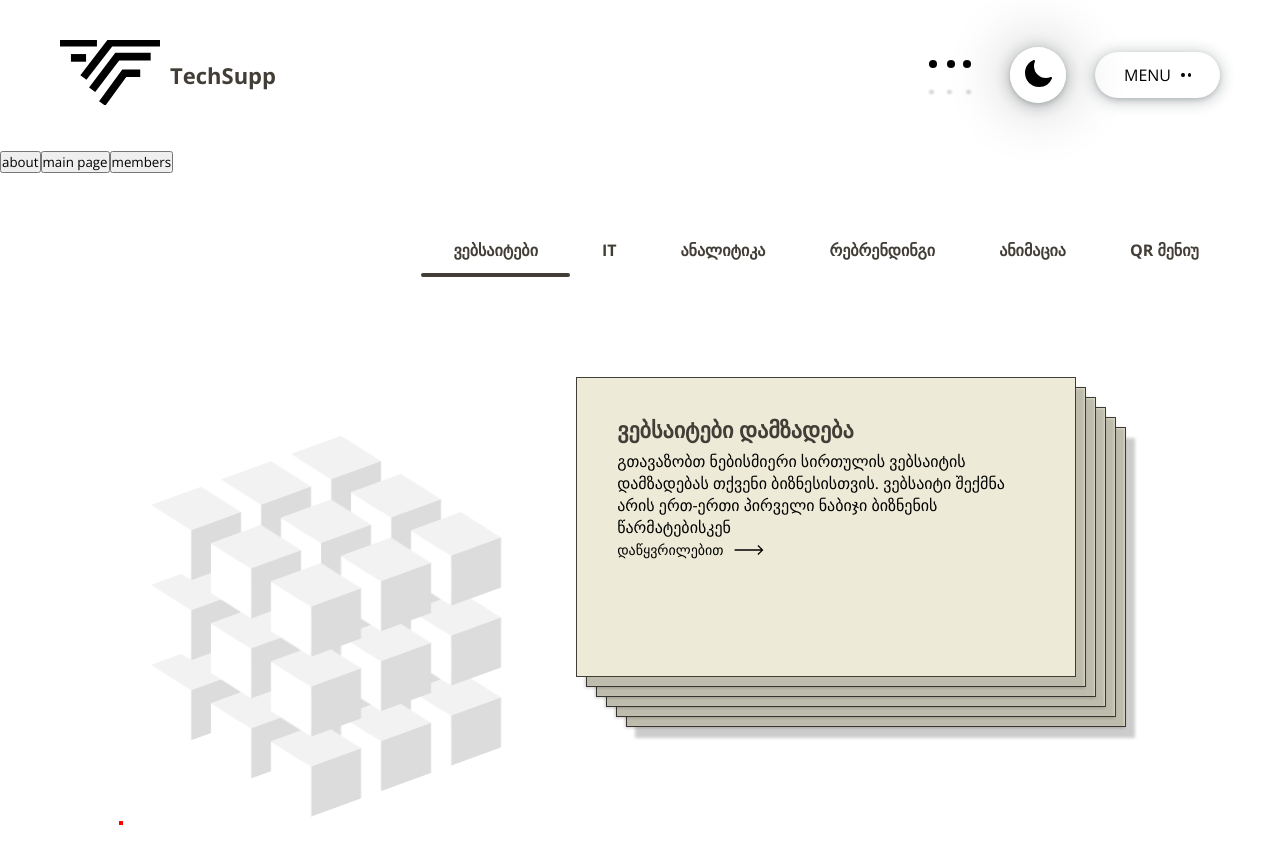
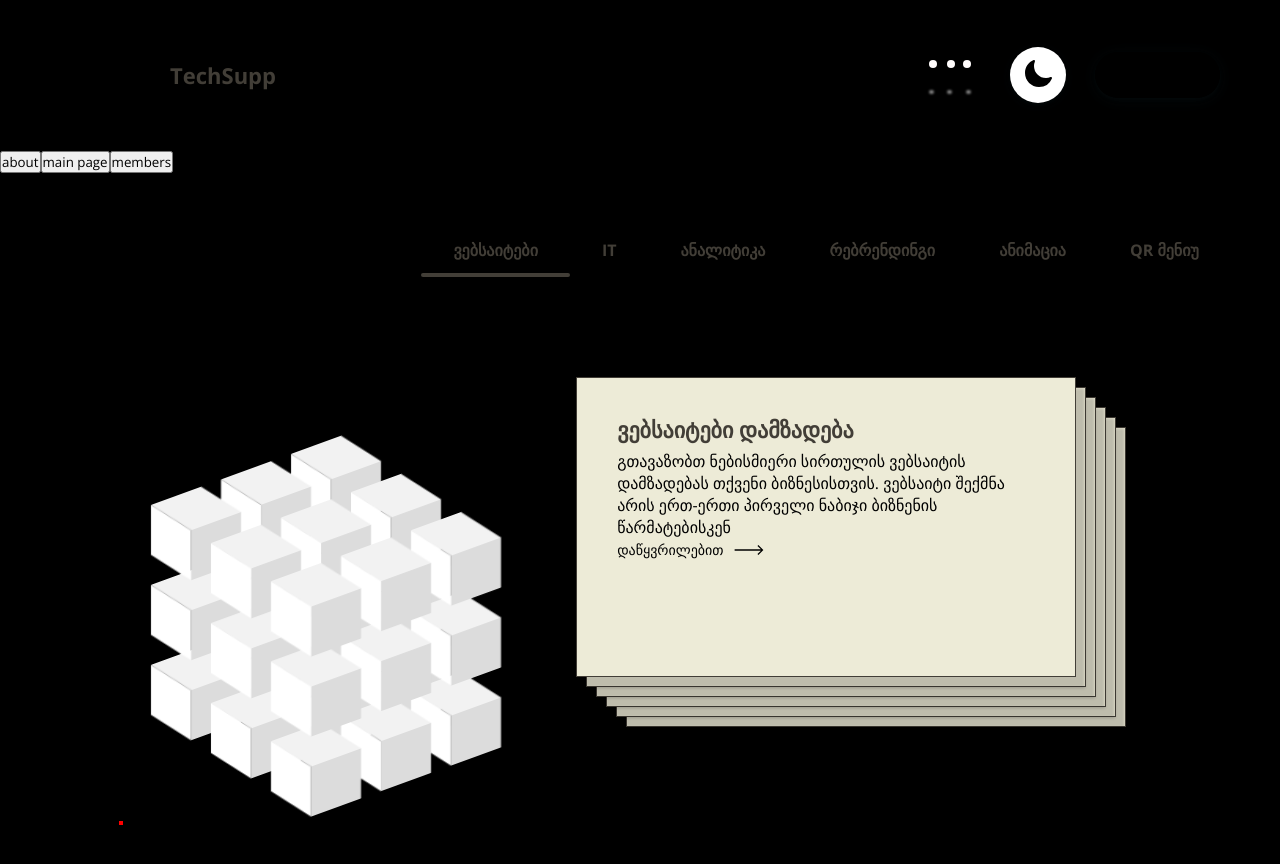
Before and after one commit to Guram12/Techsupp, a React (Vite) app: page / in a window 1280 px wide. Shown: the top 864 px of the page. Built offline with nearby package versions, Linux system fonts and the light colour scheme.

Commit message:
dark mode is working

```diff
--- a/src/App.css
+++ b/src/App.css
@@ -9,8 +9,18 @@
   overflow-y: hidden;
 }
 
+/* Define a base class for the container */
 .main_container {
   padding: 0;
-  background-color: white;
+  /* Apply a transition to the background-color property */
+  transition: background-color 0.5s ease; /* Transition time can be adjusted */
   /* height: 1100px; */
 }
+
+.main_container_white {
+  background-color: white;
+}
+
+.main_container_black {
+  background-color: rgb(0, 0, 0);
+}
--- a/src/App.jsx
+++ b/src/App.jsx
@@ -18,10 +18,20 @@ import Members from "./components/pages/Members"
 function App() {
   const [showSplashScreen, setShowSplashScreen] = useState(true);
   const [isSoundOff, setIsSoundOff] = useState(false);
+  const [isDarkmodeOn, setIsDarkmodeOn] = useState(false);
   const audioRef = useRef(null);
 
+
+
+  const handle_darkmode_change = (event) => {
+    console.log("clicked dark mode")
+    setIsDarkmodeOn(event.target.checked)
+  }
+
+
+
+
   const location = useLocation();
-
 
   useEffect(() => {
     const startAudio = () => {
@@ -80,12 +90,18 @@ function App() {
   //   );
   // }
 
-
+  //
   return (
-    <div className="main_container">
+    <div className={`main_container ${isDarkmodeOn ? "main_container_white" : "main_container_black"}`}>
       {!(location.pathname === "/members") && (
         <>
-          <Header isSoundOff={isSoundOff} toggleSound={toggleSound} />
+          <Header
+            isSoundOff={isSoundOff}
+            toggleSound={toggleSound}
+            isDarkmodeOn={isDarkmodeOn}
+            handle_darkmode_change={handle_darkmode_change}
+
+          />
           <Link to="about/"><button>about </button></Link>
           <Link to="/"><button>main page </button></Link>
           <Link to="/members"><button>members </button></Link>
--- a/src/components/Header/Header.jsx
+++ b/src/components/Header/Header.jsx
@@ -6,7 +6,13 @@ import RightArrow from "../../assets/right.png";
 import { motion } from "framer-motion";
 import DarkMode from "../animations/Dark-Mode";
 
-export default function Header({ isSoundOff, toggleSound }) {
+
+export default function Header({
+  isSoundOff,
+  toggleSound,
+  isDarkmodeOn,
+  handle_darkmode_change,
+}) {
   const [isOpen, setIsOpen] = useState(false);
   const [menuState, setMenuState] = useState([
     { showArrow: false, showDot: false },
@@ -51,19 +57,23 @@ export default function Header({ isSoundOff, toggleSound }) {
       <div className="header_right">
         <div className="sound_container" onClick={toggleSound}>
           <div
-            className={`typing-indicator ${isSoundOff ? "" : "stop-animation"}`}
+            className={`typing-indicator ${isSoundOff ? "" : "stop-animation"}  `}
           >
-            <div className="typing-circle"></div>
-            <div className="typing-circle"></div>
-            <div className="typing-circle"></div>
-            <div className="typing-shadow"></div>
-            <div className="typing-shadow"></div>
-            <div className="typing-shadow"></div>
+            <div className={`typing-circle ${isDarkmodeOn ? "typing-circle_white" : "typing-circle_black"}`}></div>
+            <div className={`typing-circle ${isDarkmodeOn ? "typing-circle_white" : "typing-circle_black"}`}></div>
+            <div className={`typing-circle ${isDarkmodeOn ? "typing-circle_white" : "typing-circle_black"}`}></div>
+            <div className={`typing-shadow ${isDarkmodeOn ? "typing-shadow_white" : "typing-shadow_black"}`} ></div>
+            <div className={`typing-shadow ${isDarkmodeOn ? "typing-shadow_white" : "typing-shadow_black"}`}></div>
+            <div className={`typing-shadow ${isDarkmodeOn ? "typing-shadow_white" : "typing-shadow_black"}`}></div>
           </div>
         </div>
         <div className="dark_mode">
-          <DarkMode />
+          <DarkMode
+            isDarkmodeOn={isDarkmodeOn}
+            handle_darkmode_change={handle_darkmode_change}
+          />
         </div>
+
 
         <div className="menu_button">
           <div className="menu_texts">
--- a/src/components/animations/Dark-Mode.jsx
+++ b/src/components/animations/Dark-Mode.jsx
@@ -1,11 +1,23 @@
 import React from "react";
 import "../styles/DarkMode.css";
 
-const DarkMode = () => {
+
+
+export default function DarkMode({
+  isDarkmodeOn,
+  handle_darkmode_change,
+}) {
+
+
   return (
     <div className="cont_dark_mode">
-      <label className="toggle" for="switch">
-        <input id="switch" className="input" type="checkbox" />
+      <label className="toggle" htmlFor="switch">
+        <input id="switch"
+          className="input"
+          type="checkbox"
+          checked={isDarkmodeOn}
+          onChange={handle_darkmode_change}
+        />
         <div className="icon icon--moon">
           <svg
             height="32"
@@ -15,9 +27,9 @@ const DarkMode = () => {
             xmlns="http://www.w3.org/2000/svg"
           >
             <path
-              clip-rule="evenodd"
+              clipRule="evenodd"
               d="M9.528 1.718a.75.75 0 01.162.819A8.97 8.97 0 009 6a9 9 0 009 9 8.97 8.97 0 003.463-.69.75.75 0 01.981.98 10.503 10.503 0 01-9.694 6.46c-5.799 0-10.5-4.701-10.5-10.5 0-4.368 2.667-8.112 6.46-9.694a.75.75 0 01.818.162z"
-              fill-rule="evenodd"
+              fillRule="evenodd"
             ></path>
           </svg>
         </div>
@@ -37,4 +49,3 @@ const DarkMode = () => {
     </div>
   );
 };
-export default DarkMode;
--- a/src/components/styles/Header.css
+++ b/src/components/styles/Header.css
@@ -5,6 +5,7 @@ header {
   justify-content: space-between;
   padding: 40px 60px 40px 60px;
 }
+
 .header_right {
   width: 300px;
   /* border: 1px solid green; */
@@ -12,6 +13,7 @@ header {
   align-items: center;
   justify-content: space-between;
 }
+
 .menu_button {
   display: flex;
   align-items: center;
@@ -24,21 +26,25 @@ header {
   box-shadow: rgba(14, 30, 37, 0.12) 0px 2px 4px 0px,
     rgba(14, 30, 37, 0.32) 0px 2px 16px 0px;
 }
+
 .menu_button:hover .menu_dots {
   flex-direction: column;
   transition: 1s;
 }
+
 .menu_dots {
   width: 10px;
   display: flex;
   gap: 3px;
 }
+
 .menu_dots div {
   width: 4px;
   height: 4px;
   border-radius: 50%;
   background-color: black;
 }
+
 .menu {
   width: 300px;
   height: 350px;
@@ -55,17 +61,20 @@ header {
   box-shadow: rgba(14, 30, 37, 0.12) 0px 2px 4px 0px,
     rgba(14, 30, 37, 0.32) 0px 2px 16px 0px;
 }
+
 .dark_mode {
   border-radius: 50%;
   box-shadow: rgba(14, 30, 37, 0.12) 0px 2px 4px 0px,
     rgba(14, 30, 37, 0.32) 0px 2px 16px 0px;
 }
+
 .menu div {
   height: 50px;
   display: flex;
   flex-direction: column;
   justify-content: space-between;
 }
+
 .menu_links {
   /* border: 1px solid red; */
   display: flex;
@@ -73,10 +82,12 @@ header {
   justify-content: center;
   padding: 8px 25px;
 }
+
 .menu_links div {
   display: flex;
   justify-content: center;
 }
+
 .link_dott_menu {
   width: 10px;
   /* border: 1px solid red; */
@@ -94,18 +105,22 @@ header {
   color: black;
   font-size: 20px;
 }
+
 .menu div .sec_menu_links {
   text-decoration: none;
   color: rgb(149, 145, 145);
 }
+
 .menu .menu_links:hover {
   background-color: #ebe4e4;
   border-radius: 20px;
   transition: 1s;
 }
+
 .menu_links.active:hover {
   background-color: rgb(255, 255, 255);
 }
+
 .link_dott_menu {
   width: 10px;
   /* border: 1px solid red; */
@@ -122,10 +137,12 @@ header {
   from {
     transform: rotate(0deg);
   }
+
   to {
     transform: rotate(360deg);
   }
 }
+
 .flex img {
   width: 20px;
 }
@@ -159,11 +176,23 @@ header {
   height: 8px;
   position: absolute;
   border-radius: 50%;
-  background-color: #000;
   left: 15%;
+
   transform-origin: 50%;
   animation: typing-circle7124 0.5s alternate infinite ease;
 }
+
+.typing-circle_white {
+  background-color: #000000;
+
+}
+
+.typing-circle_black {
+  background-color: #fffcfc;
+
+}
+
+
 
 @keyframes typing-circle7124 {
   0% {
@@ -199,7 +228,6 @@ header {
   width: 5px;
   height: 4px;
   border-radius: 50%;
-  background-color: rgba(0, 0, 0, 0.2);
   position: absolute;
   top: 30px;
   transform-origin: 50%;
@@ -208,6 +236,18 @@ header {
   filter: blur(1px);
   animation: typing-shadow046 0.5s alternate infinite ease;
 }
+
+.typing-shadow_white {
+  background-color: rgba(0, 0, 0, 0.2);
+
+}
+
+.typing-shadow_black {
+  background-color: rgb(134, 134, 134);
+
+}
+
+
 
 @keyframes typing-shadow046 {
   0% {
```
